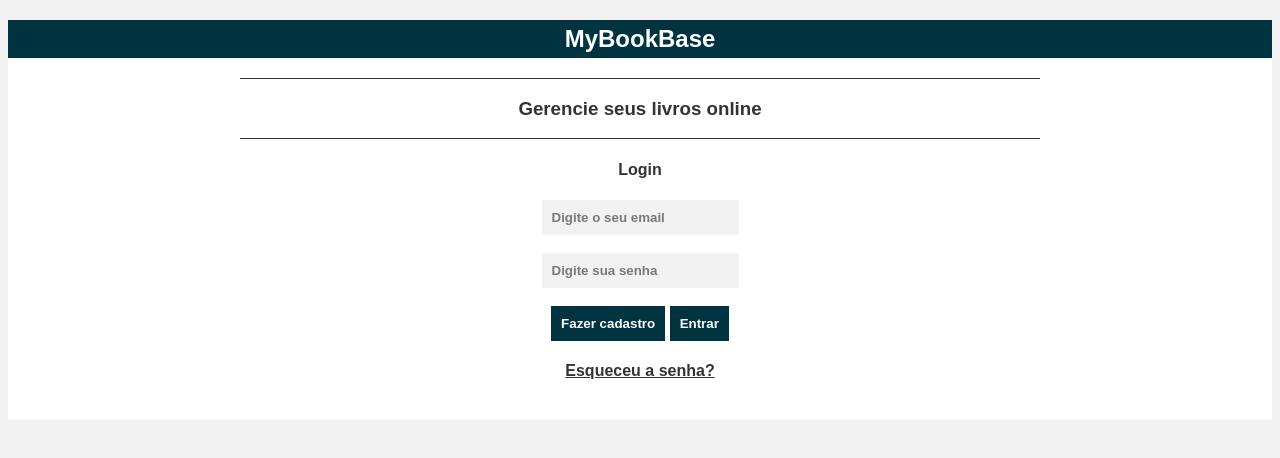
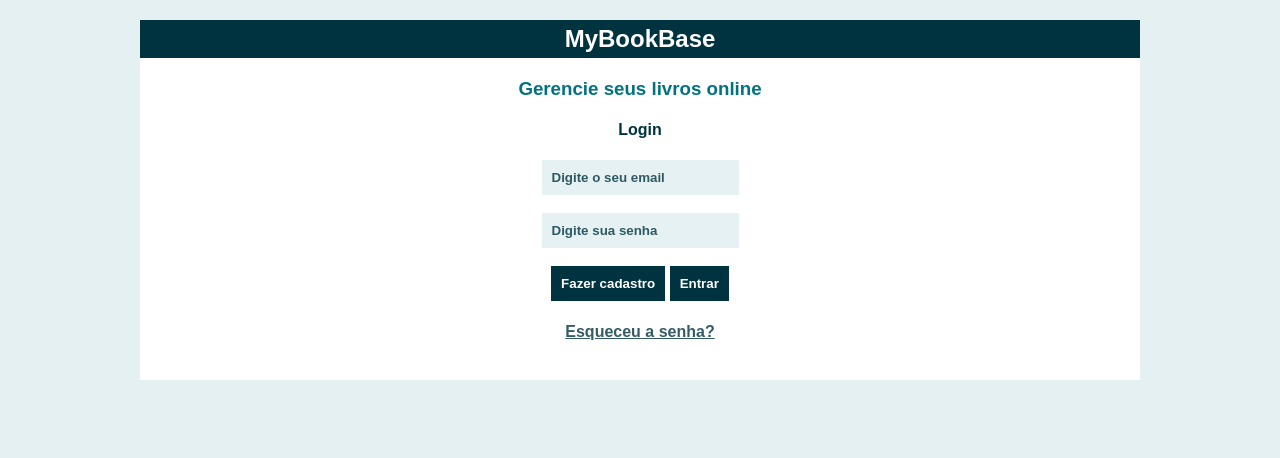
Before and after one commit to Bittencourt112/Bittencourt112.github.io, a PHP site: page /login.php in a window 1280 px wide. Shown: the top 458 px of the page. Run offline with PHP 8.4, Linux system fonts and the light colour scheme.

Commit message:
Pequena atualização de CSS

```diff
--- a/login.php
+++ b/login.php
@@ -71,11 +71,9 @@
         <link rel = "stylesheet" type = "text/css" href = "style.css">
     </head>
     <body>
-        <div class = "div01">
+        <div class = "div00">
             <h2>MyBookBase</h2>
-            <hr>
             <h3>Gerencie seus livros online</h3>
-            <hr>
             <h4>Login</h4>
             <form action = "" method = "POST">
                 <input id = "input01" type = "email" name = "inputEmail" placeholder = "Digite o seu email"><br><br>
--- a/register.php
+++ b/register.php
@@ -92,11 +92,9 @@
         <link rel = "stylesheet" type = "text/css" href = "style.css">
     </head>
     <body>
-        <div class = "div01">
+        <div class = "div00">
             <h2>MyBookBase</h2>
-            <hr>
             <h3>Gerencie seus livros online</h3>
-            <hr>
             <h4>Cadastro</h4>
             <form action = "" method = "POST">
                 <input id = "input01" type = "text" name = "inputName" placeholder = "Digite o seu nome"><br><br>
--- a/style.css
+++ b/style.css
@@ -1,6 +1,15 @@
 body {
     font-family: arial;
-    background-color: rgba(50%, 50%, 50%, 0.1);
+    background-color: rgba(0%, 45%, 50%, 0.1);
+
+}
+
+.div00 {
+    background-color: rgba(100%, 100%, 100%, 1);
+    text-align: center;
+    width: 1000px;
+    margin-left: auto;
+    margin-right: auto;
 
 }
 
@@ -18,26 +27,26 @@ h2 {
 }
 
 h3 {
-    color: rgba(0%, 0%, 0%, 0.8);
+    color: rgba(0%, 45%, 50%, 1);
 
 }
 
 h4 {
-    color: rgba(0%, 0%, 0%, 0.8);
+    color: rgba(0%, 20%, 25%, 1);
 
 }
 
 hr {
-    width: 800px;
-    background-color: rgba(0%, 0%, 0%, 0.8);
-    color: rgba(0%, 0%, 0%, 0.8);
+    width: 500px;
+    background-color: rgba(0%, 20%, 25%, 1);
+    color: rgba(0%, 20%, 25%, 1);
     border: 0;
     height: 1px;
 
 }
 
 p {
-    color: rgba(0%, 0%, 0%, 0.6);
+    color: rgba(0%, 20%, 25%, 0.8);
     text-align: justify;
     width: fit-content;
     margin-left: auto;
@@ -47,14 +56,14 @@ p {
 }
 
 #input01 {
-    background-color: rgba(50%, 50%, 50%, 0.1);
+    background-color: rgba(0%, 45%, 50%, 0.1);
     border: 0;
     padding: 10px;
 
 }
 
 input::placeholder{
-    color: rgba(0%, 0%, 0%, 0.5);
+    color: rgba(0%, 20%, 25%, 0.8);
     font-weight: bold;
 
 }
@@ -70,7 +79,7 @@ input::placeholder{
 }
 
 #loginHelp01 {
-    color: rgba(0%, 0%, 0%, 0.8);
+    color: rgba(0%, 20%, 25%, 0.8);
 
 }
 
@@ -85,7 +94,7 @@ ul {
 }
 
 li {
-    color: rgba(0%, 0%, 0%, 0.6);
+    color: rgba(0%, 20%, 25%, 0.8);
     text-align: justify;
 
 }
```
